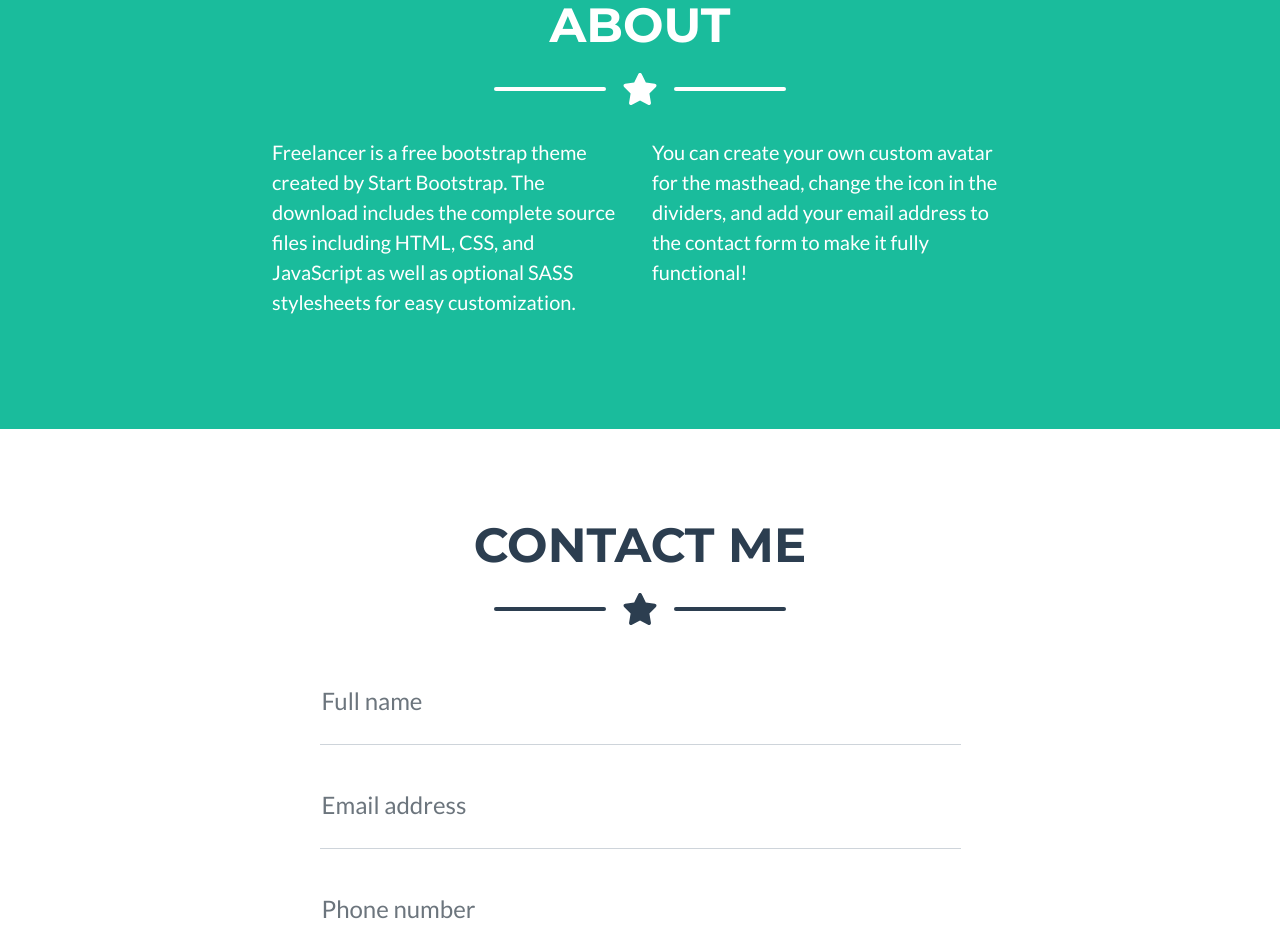
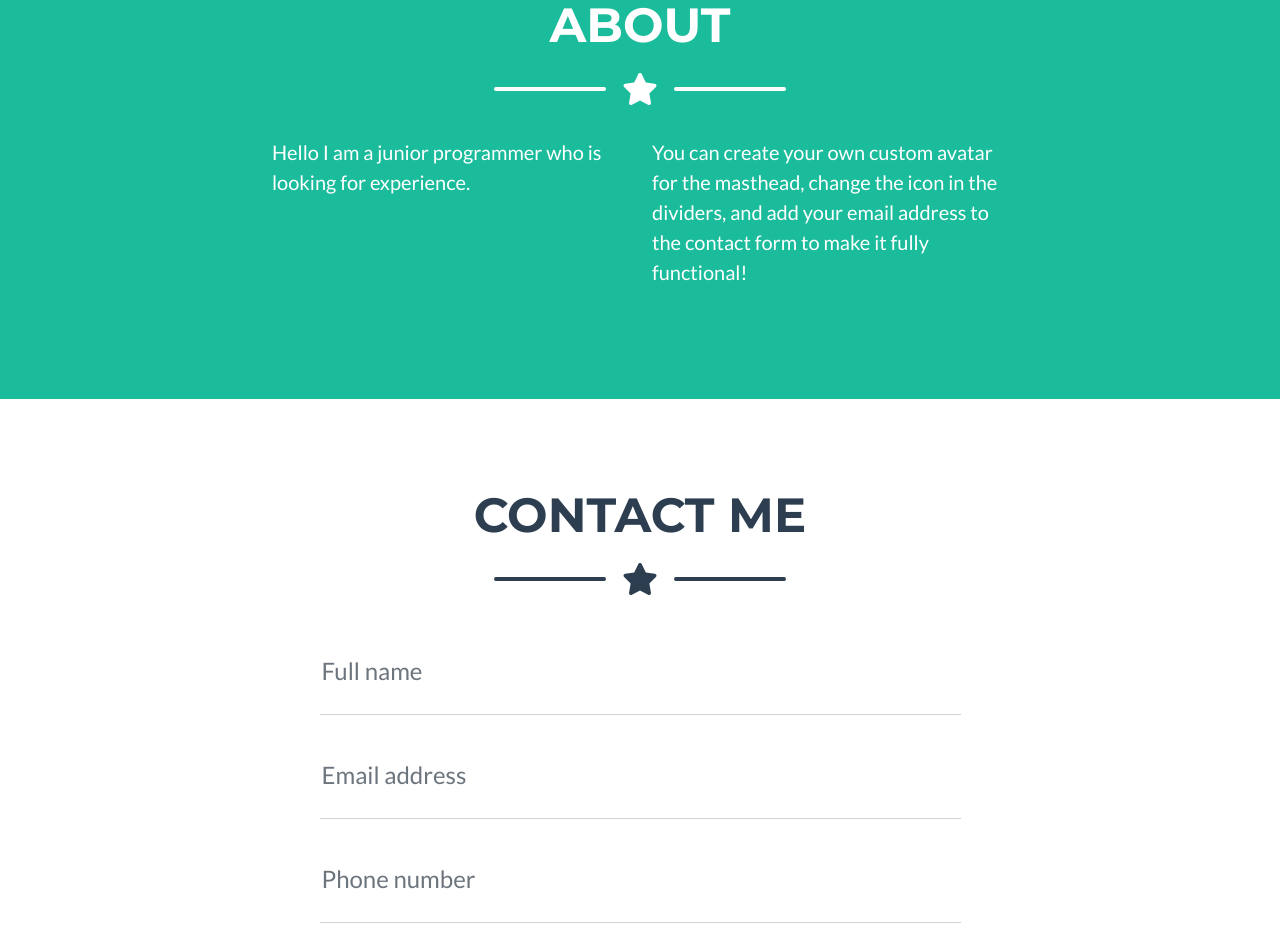
Before and after one commit to jangankilaku/portofolio, a plain HTML site: page index.html in a window 1280 px wide. Shown: the part 1760-2697 px from the top of the page. Drawn offline with nearby package versions, Linux system fonts and the light colour scheme.

Commit message:
ganti desk cojk

```diff
--- a/index.html
+++ b/index.html
@@ -134,7 +134,7 @@
                 </div>
                 <!-- About Section Content-->
                 <div class="row">
-                    <div class="col-lg-4 ms-auto"><p class="lead">Freelancer is a free bootstrap theme created by Start Bootstrap. The download includes the complete source files including HTML, CSS, and JavaScript as well as optional SASS stylesheets for easy customization.</p></div>
+                    <div class="col-lg-4 ms-auto"><p class="lead"> Hello I am a junior programmer who is looking for experience.</p></div>
                     <div class="col-lg-4 me-auto"><p class="lead">You can create your own custom avatar for the masthead, change the icon in the dividers, and add your email address to the contact form to make it fully functional!</p></div>
                 </div>
             </div>
```
